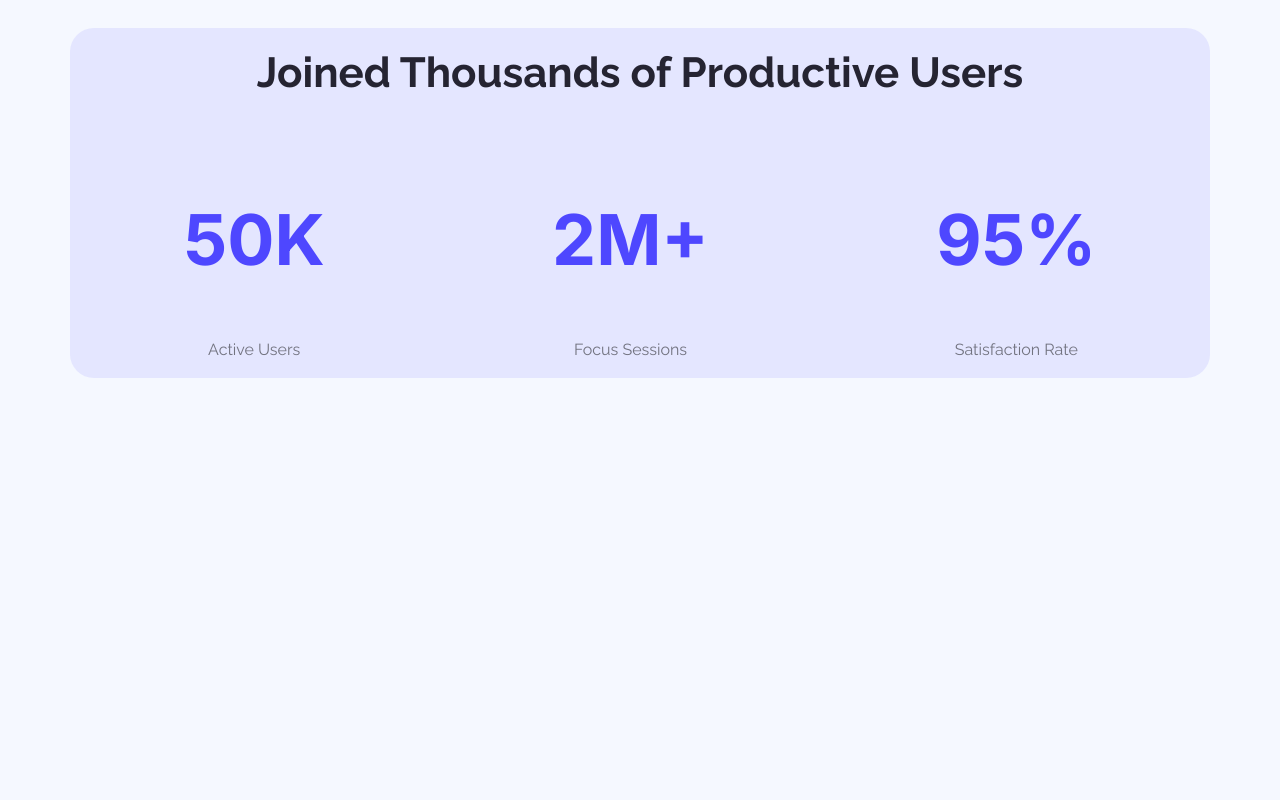
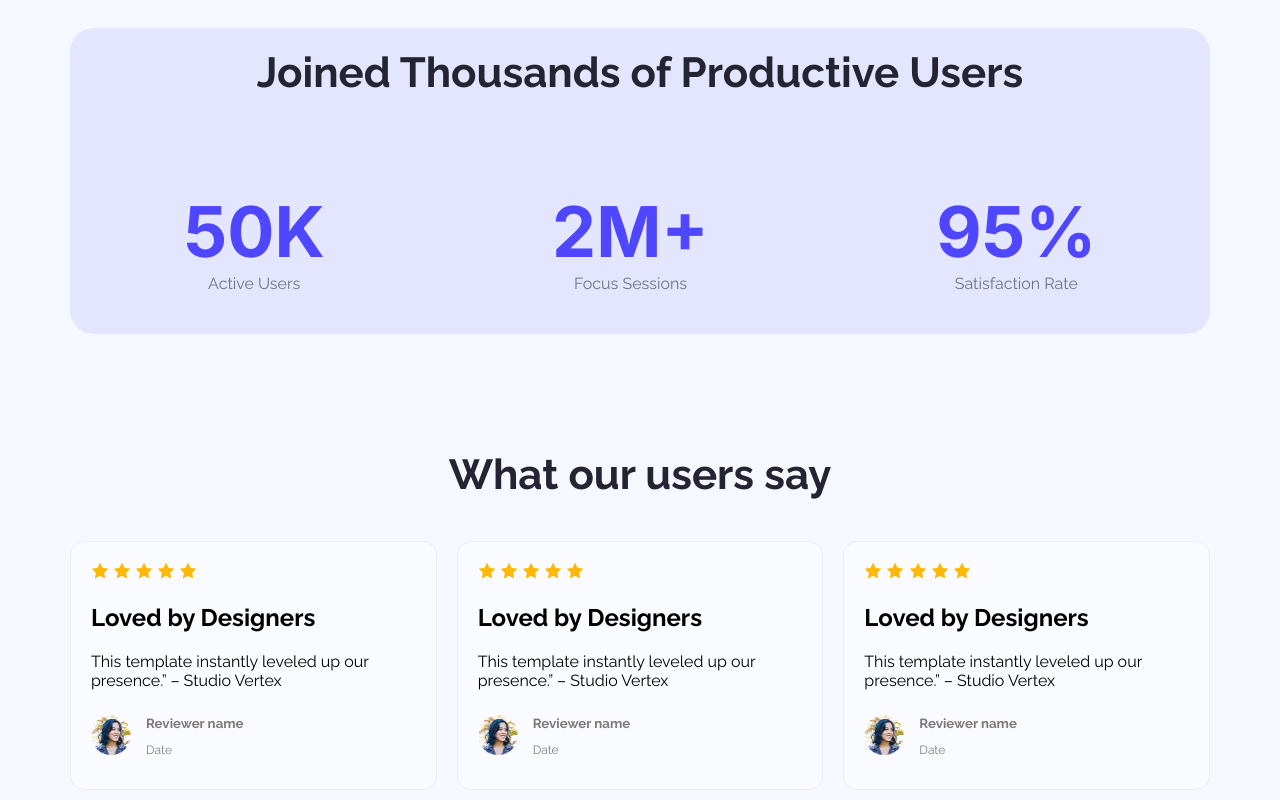
Before and after one commit to TawfiqueRian/B12A01-assignment1, a plain HTML site: page index.html in a window 1280 px wide. Shown: the part 1280-2080 px from the top of the page. Before the commit the page ends 1666 px from the top, so only its background shows below. Drawn offline with Linux system fonts and the light colour scheme.

Commit message:
user-feedback is added

```diff
--- a/index.html
+++ b/index.html
@@ -60,6 +60,66 @@
                 </div>
             </div>
         </section>
+
+        <section class="users-feedback">
+            <h3 class="section-heading feedback-head">What our users say</h3>
+            <div class="cards">
+                <div class="feedback-cards">
+                    <img src="Assets/icon-star.png" alt="" class="star">
+                    <img src="Assets/icon-star.png" alt="" class="star">
+                    <img src="Assets/icon-star.png" alt="" class="star">
+                    <img src="Assets/icon-star.png" alt="" class="star">
+                    <img src="Assets/icon-star.png" alt="" class="star">
+                    <h2 class="card-head">Loved by Designers</h2>
+                    <p class="card-des">This template instantly leveled up our presence.” – Studio Vertex</p>
+                    <div class="user">
+                        <div class="user-pic">
+                            <img src="Assets/avatar.png" alt="">
+                        </div>
+                        <div class="user-intro">
+                            <h5>Reviewer name</h5>
+                            <p>Date</p>
+                        </div>
+                    </div>
+                </div>
+                <div class="feedback-cards">
+                    <img src="Assets/icon-star.png" alt="" class="star">
+                    <img src="Assets/icon-star.png" alt="" class="star">
+                    <img src="Assets/icon-star.png" alt="" class="star">
+                    <img src="Assets/icon-star.png" alt="" class="star">
+                    <img src="Assets/icon-star.png" alt="" class="star">
+                    <h2 class="card-head">Loved by Designers</h2>
+                    <p class="card-des">This template instantly leveled up our presence.” – Studio Vertex</p>
+                    <div class="user">
+                        <div class="user-pic">
+                            <img src="Assets/avatar.png" alt="">
+                        </div>
+                        <div class="user-intro">
+                            <h5>Reviewer name</h5>
+                            <p>Date</p>
+                        </div>
+                    </div>
+                </div>
+                <div class="feedback-cards">
+                    <img src="Assets/icon-star.png" alt="" class="star">
+                    <img src="Assets/icon-star.png" alt="" class="star">
+                    <img src="Assets/icon-star.png" alt="" class="star">
+                    <img src="Assets/icon-star.png" alt="" class="star">
+                    <img src="Assets/icon-star.png" alt="" class="star">
+                    <h2 class="card-head">Loved by Designers</h2>
+                    <p class="card-des">This template instantly leveled up our presence.” – Studio Vertex</p>
+                    <div class="user">
+                        <div class="user-pic">
+                            <img src="Assets/avatar.png" alt="">
+                        </div>
+                        <div class="user-intro">
+                            <h5>Reviewer name</h5>
+                            <p>Date</p>
+                        </div>
+                    </div>
+                </div>
+            </div>
+        </section>
     </main>
 
     <footer>
--- a/style/launchpad.css
+++ b/style/launchpad.css
@@ -125,7 +125,7 @@ main{
 
 .joined-products{
   margin-top: 116px;
-  height: 350px;
+  height: 306px;
   background-color: rgba(78, 71, 255, 0.1);
   border-radius: 24px;
 }
@@ -144,10 +144,61 @@ main{
 .type-head{
   font-size: 70px;
   font-weight: bold;
-
+  margin: 50px 0 0 0;
 }
 
 .type-con{
   color: rgba(0, 0, 0, 0.5);
   text-align: center;
+  margin: 0 0 0 0;
 }
+
+/* user-feedback styles */
+
+.users-feedback{
+  margin-top: 116px;
+  height: 342px;
+}
+
+.feedback-head{
+  text-align: center;
+}
+
+.cards{
+  display: flex;
+  align-items: center;
+  justify-content: space-between;
+  gap: 20px;
+}
+
+.user{
+  display: flex;
+  align-items: center;
+  justify-content: baseline;
+  gap: 15px;
+}
+
+.feedback-cards{
+  width: 366.67px;
+  background-color: rgba(255, 255, 255, 0.5);
+  border-radius: 14px;
+  border: 1px solid rgba(242, 237, 237, 1);
+  padding: 20px;
+}
+
+.user-intro h5{
+  font-weight: bold;
+  color: rgb(128, 120, 120);
+  margin: 10px 0 0 0;
+}
+
+.user-intro p{
+  font-size: 12px;
+  color: gray;
+}
+
+.user-pic img{
+  width: 40px;
+  height: 40px;
+  border-radius: 9999px;
+}
```
